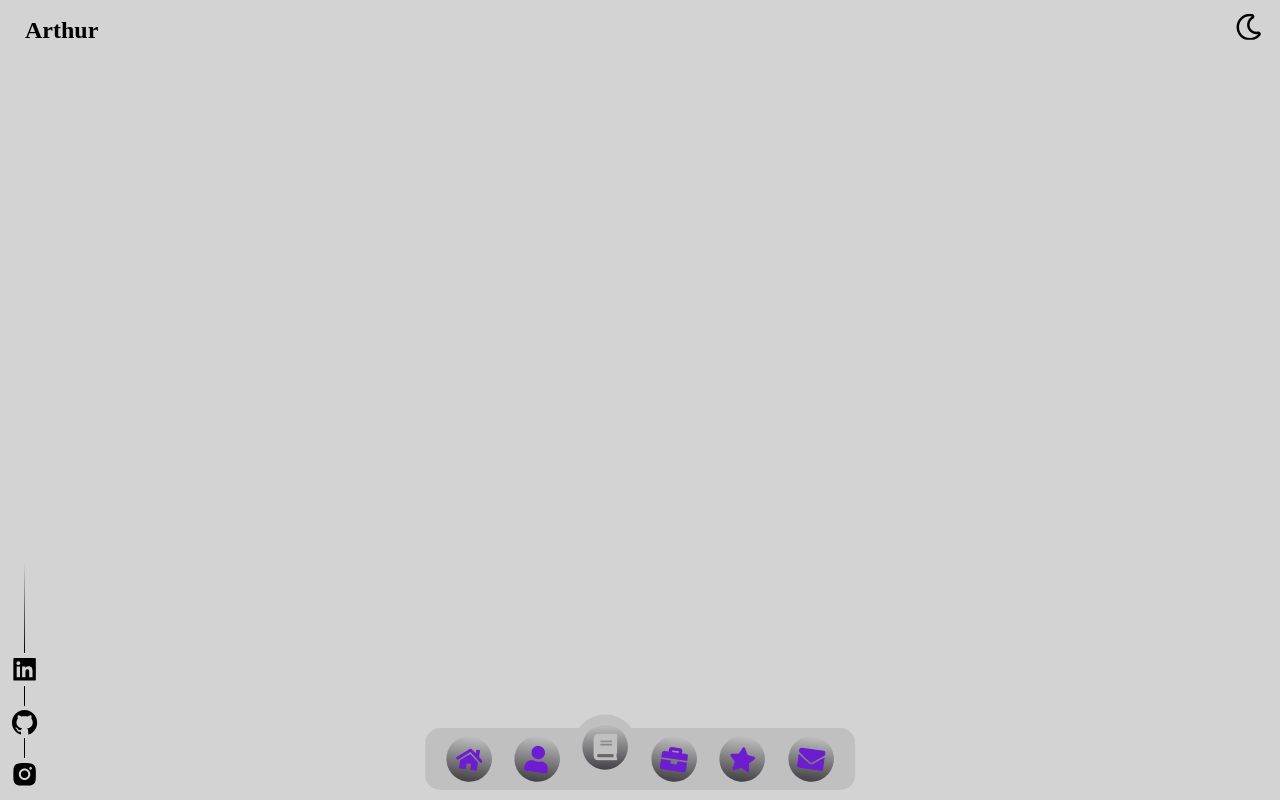
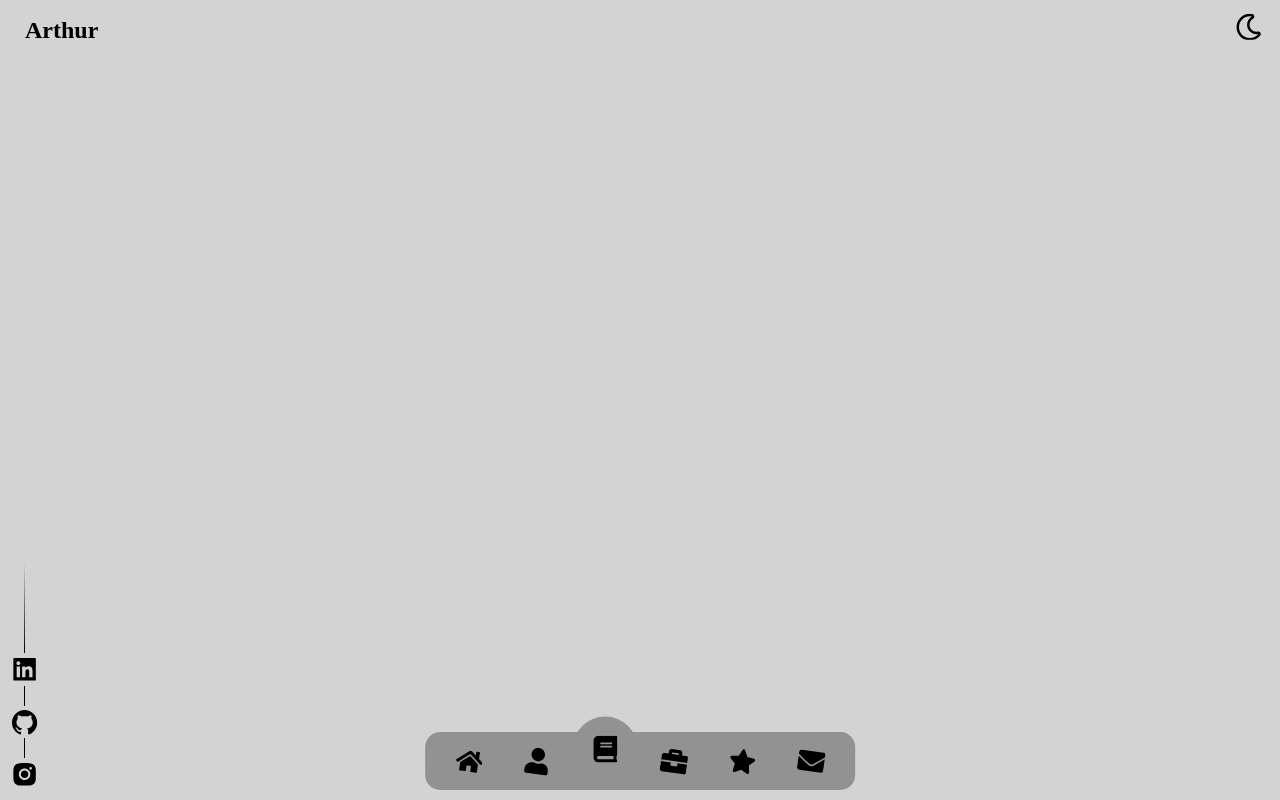
Before and after one commit to K0ola/portfolio, a React (Vite) app: page / in a window 1280 px wide. Shown: the top 800 px of the page. Built offline with nearby package versions, Linux system fonts and the light colour scheme; a web font is replaced by a local one.

Commit message:
💠
Modif NavBar

```diff
--- a/src/components/Layout/Nav/Nav.module.scss
+++ b/src/components/Layout/Nav/Nav.module.scss
@@ -11,7 +11,7 @@
     flex-direction: row;
     justify-content: center;
     align-items: center;
-    padding: 12px 25px;
+    padding: 10px 25px;
     border-radius: 15px;
     gap: 30px;
 
@@ -19,15 +19,11 @@
     z-index: 1000;
 
     a {
-        color: rgb(109, 28, 209);
+        color: var(--color-text-nav);
         transform: rotate(8deg);
         text-decoration: none;
         scale: 1.2;
-        background-image: linear-gradient(
-            to top,
-            rgb(68, 65, 70),
-            var(--color-bg-nav)
-        );
+        background-color: var(--color-bg-nav);
         padding: 8px;
         display: flex;
         justify-content: center;
@@ -46,21 +42,23 @@
 
     a:hover {
         // scale: 1.3;
-        color: var(--color-bg-nav);
+        // color: var(--color-bg-nav);
         transform: rotate(0deg);
     }
 
     .active {
         box-shadow: 0px 0px 0px 8px var(--color-bg-nav);
-        color: var(--color-bg-nav);
+        // color: var(--color-bg-nav);
 
         transform: translate(0, -10px);
 
         &:hover {
-            color: var(--color-bg-nav);
+            // color: var(--color-bg-nav);
             scale: 1.2;
             transform: translate(0, -10px) rotate(0deg);
         }
+
+
     }
 
 }
--- a/src/utils/styles/variables.scss
+++ b/src/utils/styles/variables.scss
@@ -8,7 +8,8 @@
 
     --color-link-hover: #5300b9;
 
-    --color-bg-nav: rgb(192, 192, 192);
+    --color-bg-nav: rgb(146, 146, 146);
+    --color-text-nav: #000000;
   }
 
   [data-theme='dark'] {
@@ -16,7 +17,8 @@
     --color-bg-reverse: #ffffff;
     --color-text: #ffffff;
 
-    --color-bg-nav: rgb(47, 47, 47);
+    --color-bg-nav: rgb(89, 89, 89);
+    --color-text-nav: #ffffff;
   }
 
   [data-theme='retro'] {
```
